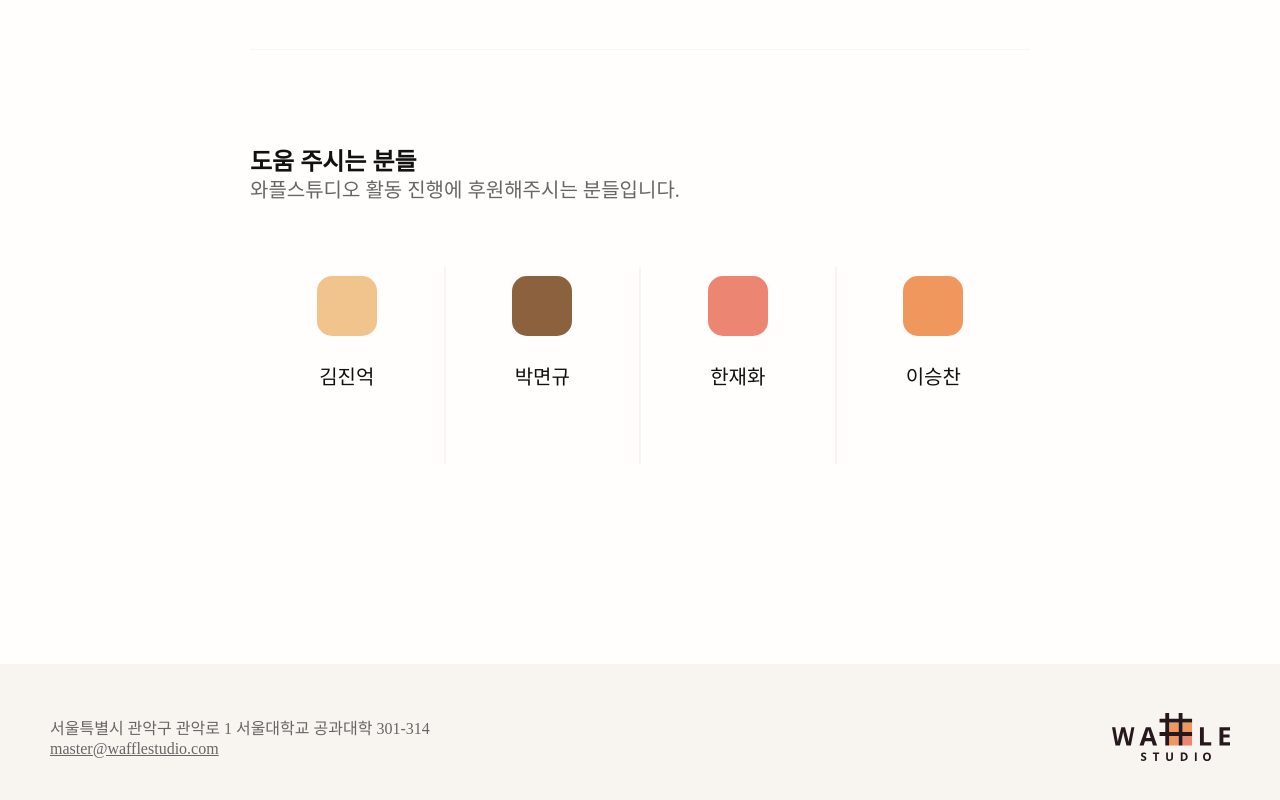
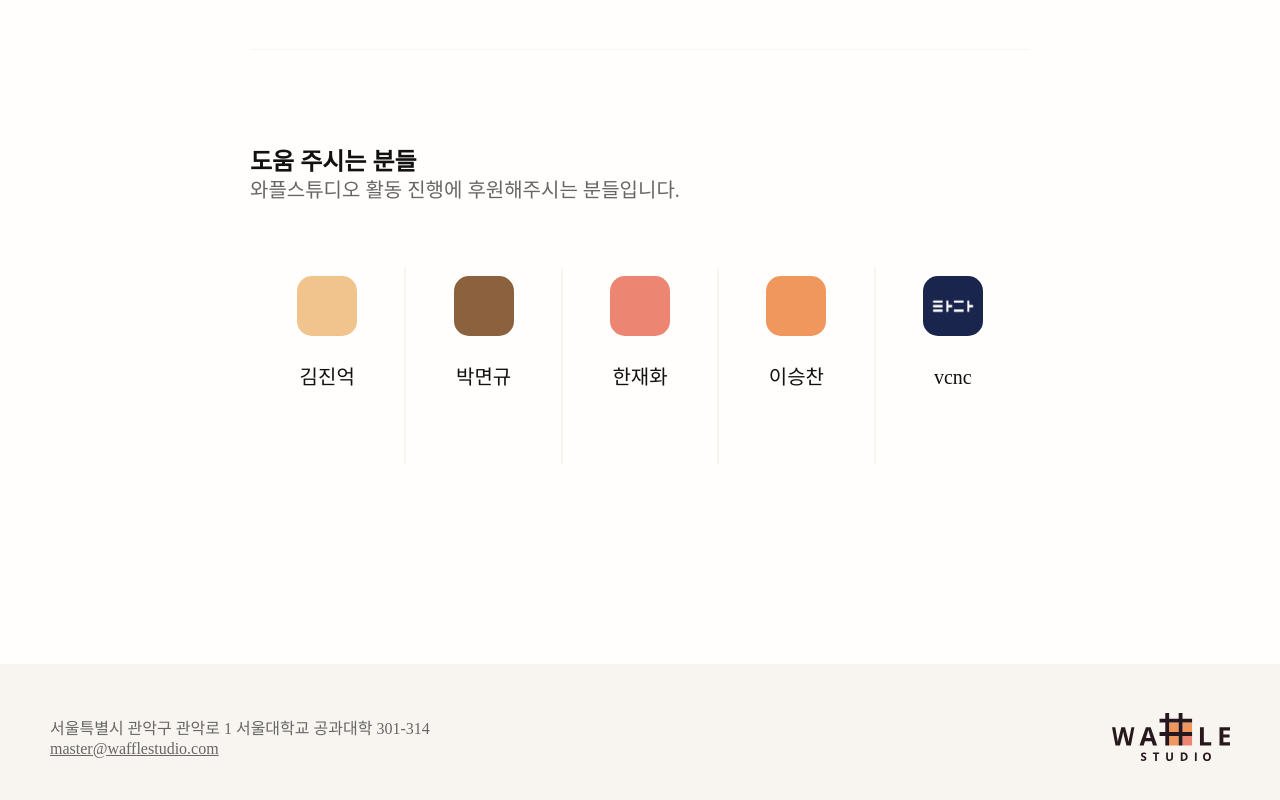
Before and after one commit to wafflestudio/wafflestudio.com, a Next.js app: page / in a window 1280 px wide. Shown: the part 3376-4176 px from the top of the page. Built offline with nearby package versions, Linux system fonts and the light colour scheme; a web font is replaced by a local one.

Commit message:
후원자 목록에 타다 추가

```diff
--- a/components/Home/Sponsors/Sponsor.tsx
+++ b/components/Home/Sponsors/Sponsor.tsx
@@ -22,15 +22,17 @@ const Wrapper = styled.div`
   }
 `
 
-const Rectangle = styled.div<{ color: string }>`
+const Rectangle = styled.div<{ color?: string }>`
   position: absolute;
   top: 5%;
   left: calc(50% - 30px);
+  display: block;
 
   width: 60px;
   height: 60px;
   border-radius: 15px;
-  background-color: ${({ color }) => color};
+  background-color: ${({ color = '#ffffff' }) => color};
+  overflow: hidden;
 
   font-family: Spoqa Han Sans Neo;
   font-style: normal;
--- a/components/Home/Sponsors/index.tsx
+++ b/components/Home/Sponsors/index.tsx
@@ -3,6 +3,7 @@ import styled from 'styled-components'
 import SectionTitle from 'components/Common/SectionTitle'
 import Sponsor from './Sponsor'
 import { Colors } from 'util/constant'
+import Image from 'next/image'
 
 const Wrapper = styled.section`
   width: 780px;
@@ -38,6 +39,14 @@ const peoples = [
   { color: Colors.waffleSecondary, name: '이승찬' },
 ]
 
+const companies = [
+  {
+    image: '/images/tada_logo.png',
+    name: 'vcnc',
+    link: 'https://tadatada.com/',
+  },
+]
+
 const Sponsors = () => {
   return (
     <Wrapper>
@@ -52,6 +61,14 @@ const Sponsors = () => {
             <Sponsor.Name>{name}</Sponsor.Name>
           </StyledSponsorCard>
         ))}
+        {companies.map(({ image, name, link }, i) => (
+          <StyledSponsorCard key={`company_${i}`}>
+            <Sponsor.Rectangle as="a" href={link} target="_blank">
+              <Image src={image} layout="fill" />
+            </Sponsor.Rectangle>
+            <Sponsor.Name>{name}</Sponsor.Name>
+          </StyledSponsorCard>
+        ))}
       </SponsorsWrapper>
     </Wrapper>
   )
```
Also changed, not shown: public/images/tada_logo.png (added).
